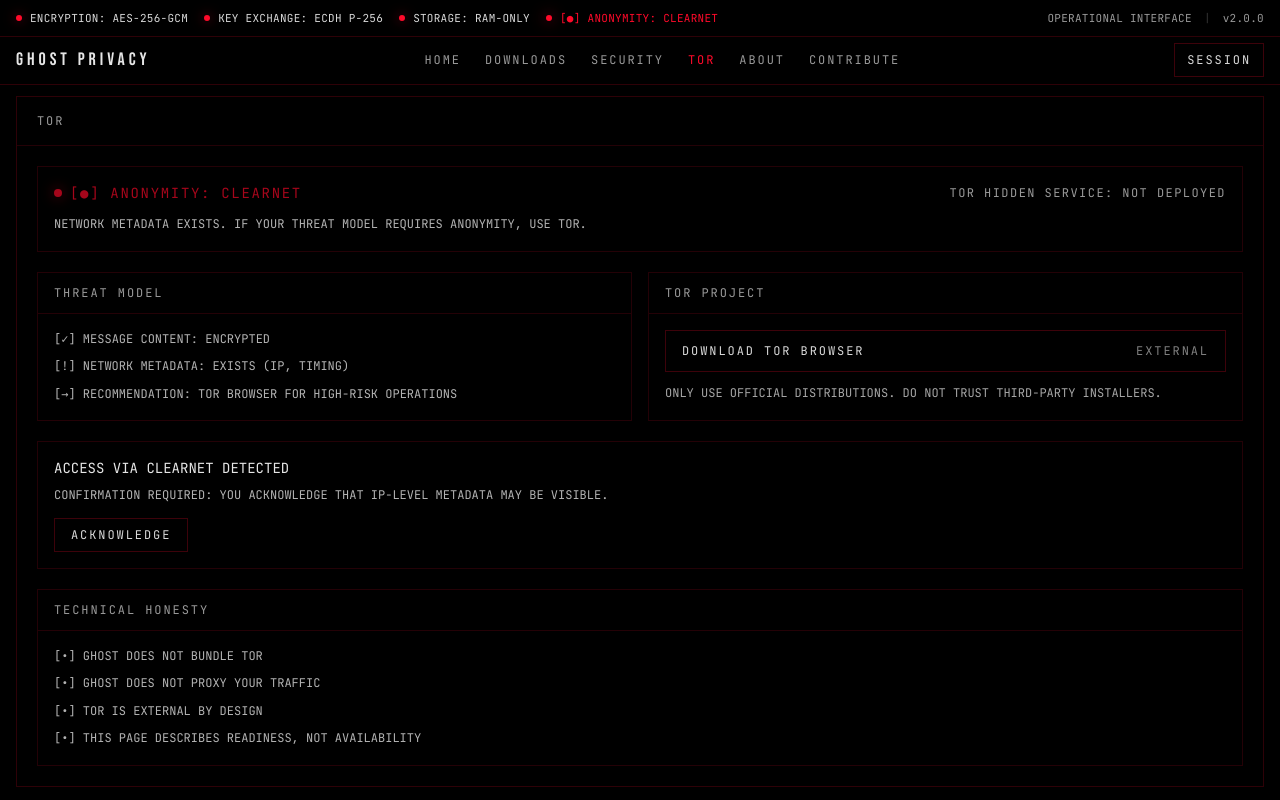
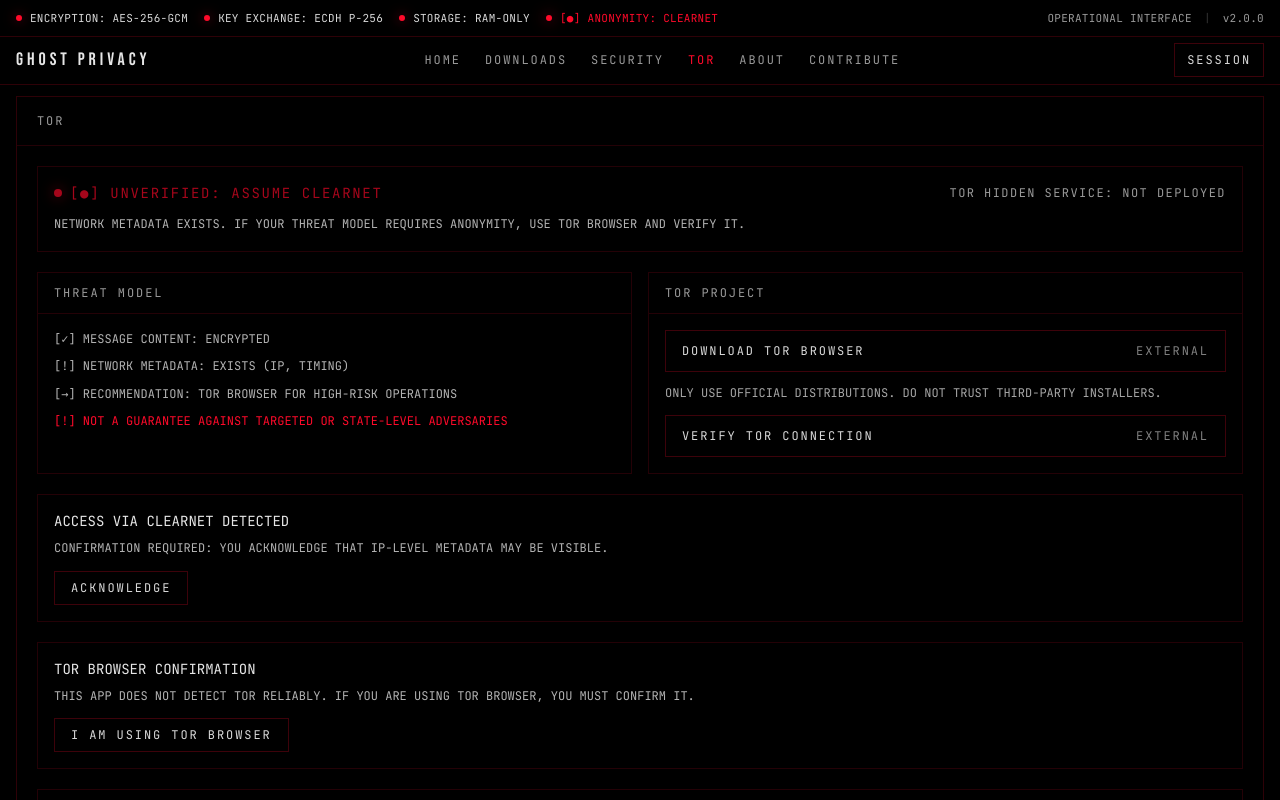
Before and after one commit to Lucieran-Raven/ghost-privacy, a React (Vite) app: page /tor in a window 1280 px wide. Shown: the top 800 px of the page. Built offline with nearby package versions, Linux system fonts and the light colour scheme.

Commit message:
Layer 4: tighten trust messaging

```diff
--- a/src/components/Ghost/FeaturesSection.tsx
+++ b/src/components/Ghost/FeaturesSection.tsx
@@ -7,7 +7,7 @@
     icon: Lock,
     title: 'END-TO-END ENCRYPTION',
     tagline: '🔐 ZERO-KNOWLEDGE ARCHITECTURE',
-    description: 'All encryption happens in your browser. Keys never touch our servers. If we\'re subpoenaed, we have nothing to give—by design.',
+    description: 'All encryption happens in your browser. Keys never touch our servers. We do not store message plaintext, but infrastructure/network metadata may exist outside the app\'s control.',
     color: 'primary',
     stamp: 'VERIFIED'
   },
--- a/src/components/Ghost/TransparencySection.tsx
+++ b/src/components/Ghost/TransparencySection.tsx
@@ -62,7 +62,7 @@
                   <div>
                     <h3 className="font-outfit font-bold text-lg text-yellow-500 mb-2">What We Can't Prevent</h3>
                     <ul className="space-y-2 text-sm text-muted-foreground">
-                      <li>• Your IP address and session timing are visible to our relay server</li>
+                      <li>• Your IP address and session timing can be visible at the network and hosting/infrastructure level</li>
                       <li>• Without manual key verification, an active network attacker could impersonate your contact</li>
                       <li>• Browsers may retain traces in memory until garbage collection runs</li>
                     </ul>
--- a/src/pages/Limitations.tsx
+++ b/src/pages/Limitations.tsx
@@ -48,6 +48,7 @@
                       <div>[!] SCREEN CAPTURE BY RECIPIENT</div>
                       <div>[!] BROWSER / EXTENSION EXPLOITS</div>
                       <div>[!] MEMORY TRACES UNTIL GC</div>
+                      <div className="text-[#ff0a2a]">[!] TARGETED / STATE-LEVEL ADVERSARIES (NOT IN SCOPE)</div>
                     </div>
                   </div>
                 </div>
--- a/src/pages/Onion.tsx
+++ b/src/pages/Onion.tsx
@@ -30,7 +30,7 @@
             Ghost for High-Risk Users
           </h1>
           <p className="text-xl text-muted-foreground max-w-2xl mx-auto">
-            Access via Tor for maximum anonymity
+            Access via Tor to reduce network metadata exposure
           </p>
         </motion.div>
 
@@ -52,7 +52,10 @@
                 <li>Ghost's infrastructure providers (Netlify, Supabase)</li>
               </ul>
               <p className="mt-3 font-medium">
-                For journalists, activists, and whistleblowers: <strong>Use Tor Browser.</strong>
+                For higher-risk situations: <strong>Use Tor Browser</strong> and read the limitations.
+              </p>
+              <p className="mt-3 text-sm">
+                Tor reduces IP exposure, but it is not a guarantee against targeted adversaries or device compromise.
               </p>
             </AlertDescription>
           </Alert>
@@ -134,7 +137,7 @@
               </li>
             </ul>
             <p className="mt-4 text-xs text-muted-foreground">
-              Suitable for: High-risk users, state-level adversaries
+              Suitable for: Higher-risk users who understand limitations (not a guarantee against targeted adversaries)
             </p>
           </div>
         </motion.div>
--- a/src/pages/Tor.tsx
+++ b/src/pages/Tor.tsx
@@ -9,17 +9,6 @@
 
   useEffect(() => {
     document.title = 'Tor Access — Coming Soon | Ghost Private Messaging';
-
-    // Simple Tor detection (not foolproof, but indicative)
-    // Tor Browser has specific characteristics
-    const checkTor = () => {
-      const screenWidth = window.screen.width;
-      const screenHeight = window.screen.height;
-      // Tor Browser often reports specific window sizes
-      const isTorLikely = screenWidth === 1000 && screenHeight === 1000;
-      setIsTorBrowser(isTorLikely);
-    };
-    checkTor();
   }, []);
 
   return (
@@ -46,18 +35,18 @@
                         }
                       />
                       {isTorBrowser ? (
-                        <span className="text-white/90">[●] ANONYMITY: TOR</span>
+                        <span className="text-white/90">[●] USER CONFIRMED: TOR BROWSER</span>
                       ) : (
-                        <span className="text-[#ff0a2a] opsec-pulse">[●] ANONYMITY: CLEARNET</span>
+                        <span className="text-[#ff0a2a] opsec-pulse">[●] UNVERIFIED: ASSUME CLEARNET</span>
                       )}
                     </div>
                     <div className="font-mono text-xs tracking-[0.12em] text-white/60">TOR HIDDEN SERVICE: NOT DEPLOYED</div>
                   </div>
                   <div className="mt-3 font-mono text-[12px] leading-relaxed text-white/70">
                     {isTorBrowser ? (
-                      <div>TOR BROWSER SIGNALS DETECTED. THIS CHECK IS INDICATIVE ONLY.</div>
+                      <div>TOR BROWSER SELECTED. THIS APP CANNOT RELIABLY DETECT TOR — VERIFY YOUR CONNECTION OUT-OF-BAND.</div>
                     ) : (
-                      <div>NETWORK METADATA EXISTS. IF YOUR THREAT MODEL REQUIRES ANONYMITY, USE TOR.</div>
+                      <div>NETWORK METADATA EXISTS. IF YOUR THREAT MODEL REQUIRES ANONYMITY, USE TOR BROWSER AND VERIFY IT.</div>
                     )}
                   </div>
                 </div>
@@ -71,6 +60,7 @@
                       <div>[✓] MESSAGE CONTENT: ENCRYPTED</div>
                       <div>[!] NETWORK METADATA: EXISTS (IP, TIMING)</div>
                       <div>[→] RECOMMENDATION: TOR BROWSER FOR HIGH-RISK OPERATIONS</div>
+                      <div className="text-[#ff0a2a]">[!] NOT A GUARANTEE AGAINST TARGETED OR STATE-LEVEL ADVERSARIES</div>
                     </div>
                   </div>
 
@@ -91,6 +81,15 @@
                       <div className="font-mono text-[12px] leading-relaxed text-white/65">
                         ONLY USE OFFICIAL DISTRIBUTIONS. DO NOT TRUST THIRD-PARTY INSTALLERS.
                       </div>
+                      <a
+                        href="https://check.torproject.org/"
+                        target="_blank"
+                        rel="noopener noreferrer"
+                        className="inline-flex w-full justify-between items-center px-4 py-3 border border-[rgba(255,10,42,0.24)] bg-black/40 font-mono text-xs tracking-[0.16em] uppercase text-white/85 transition-all active:translate-y-[1px] hover:border-[rgba(255,10,42,0.55)] hover:text-white hover:shadow-[0_0_12px_rgba(255,10,42,0.35)]"
+                      >
+                        VERIFY TOR CONNECTION
+                        <span className="text-white/50">EXTERNAL</span>
+                      </a>
                     </div>
                   </div>
                 </div>
@@ -112,6 +111,22 @@
                     </div>
                   </div>
                 ) : null}
+
+                <div className="border border-[rgba(255,10,42,0.14)] p-4 bg-black/40">
+                  <div className="font-mono text-sm text-white/90">TOR BROWSER CONFIRMATION</div>
+                  <div className="mt-2 font-mono text-[12px] leading-relaxed text-white/70">
+                    THIS APP DOES NOT DETECT TOR RELIABLY. IF YOU ARE USING TOR BROWSER, YOU MUST CONFIRM IT.
+                  </div>
+                  <div className="mt-3">
+                    <button
+                      type="button"
+                      onClick={() => setIsTorBrowser(v => !v)}
+                      className="px-4 py-2 border border-[rgba(255,10,42,0.24)] bg-black/40 font-mono text-xs tracking-[0.16em] uppercase text-white/85 transition-all active:translate-y-[1px] hover:border-[rgba(255,10,42,0.55)] hover:text-white hover:shadow-[0_0_12px_rgba(255,10,42,0.35)]"
+                    >
+                      {isTorBrowser ? 'SET AS CLEARNET' : 'I AM USING TOR BROWSER'}
+                    </button>
+                  </div>
+                </div>
 
                 <div className="border border-[rgba(255,10,42,0.14)] bg-black/35">
                   <div className="px-4 py-3 border-b border-[rgba(255,10,42,0.14)]">
```
Also changed, not shown: 2 other files (tests, documents, lock files or other folders).
